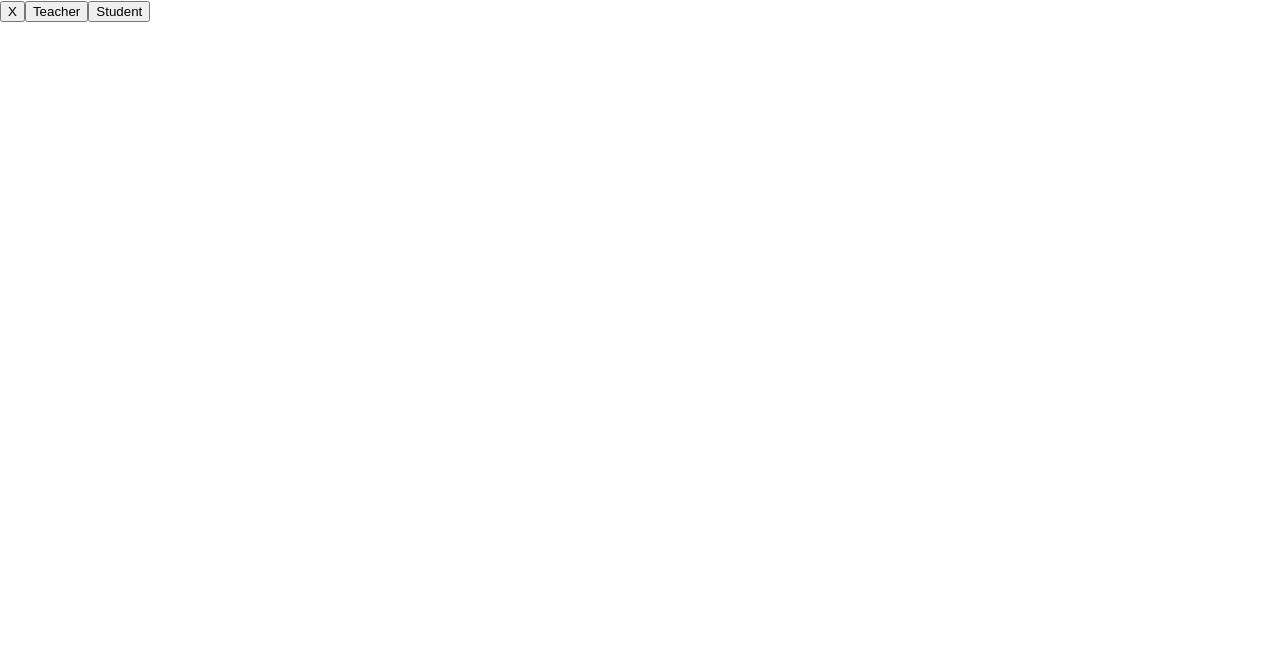
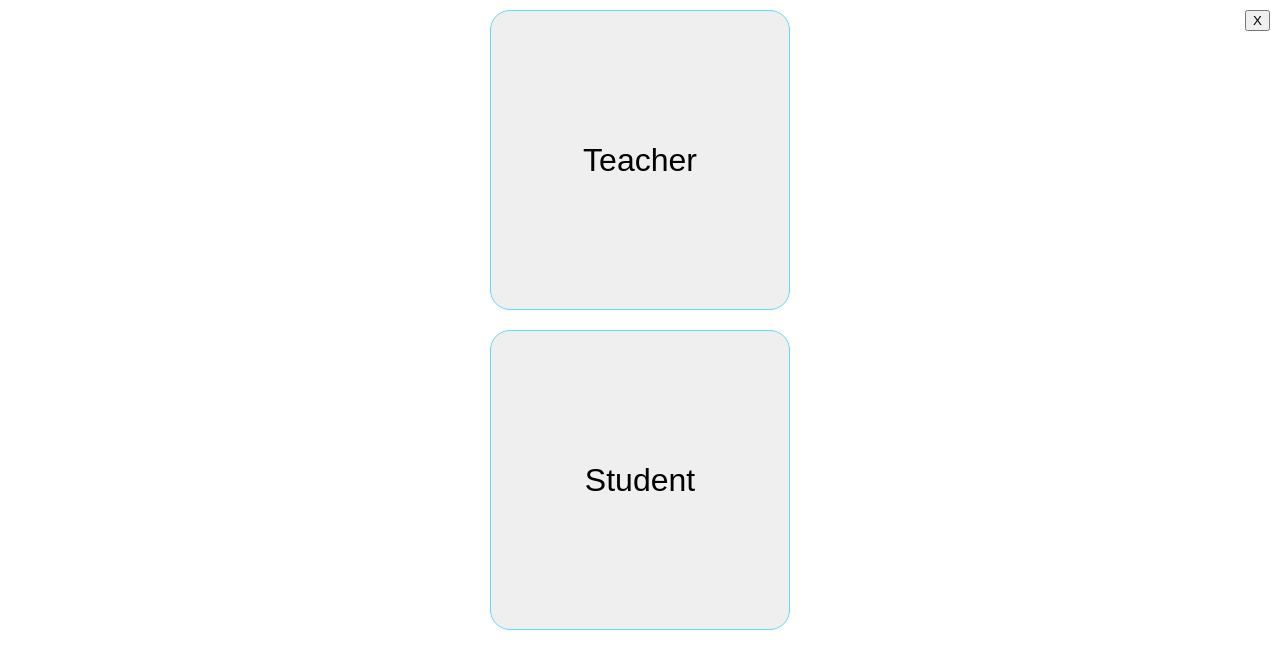
Before and after one commit to HuberAdrian/learning-platform, a React (Create React App) app: page /person in a window 1280 px wide. Shown: the top 668 px of the page. Built offline with nearby package versions, Linux system fonts and the light colour scheme.

Commit message:
added css to test

```diff
--- a/src/App.css
+++ b/src/App.css
@@ -427,3 +427,45 @@ tr:nth-child(even) {
   color: red;
   font-size: 2rem;
 }
+
+
+/* ------------------- CSS for Person ---------------------- */
+
+.test-container {
+  display: flex;
+  flex-direction: column;
+  justify-content: center;
+  align-items: center;
+  margin: 0 10px;
+}
+
+/* the test-close button should be in the top right corner */
+
+.test-close {
+  position: absolute;
+  top: 0;
+  right: 0;
+  margin: 10px;
+}
+
+/* the test-teacher and test-student button should be large and in the mid center the page */
+
+.test-teacher, .test-student {
+  font-size: 2rem;
+  margin: 10px;
+  padding: 10px;
+  border: 1px solid #61dafb;
+  border-radius: 20px;
+  width: 300px;
+  height: 300px;
+  background-color: ;
+
+}
+
+/* hover effect for the test-teacher and test-student button */
+
+.test-teacher:hover, .test-student:hover {
+  color: #61dafb;
+  background-color: white;
+
+}
--- a/src/components/Person.js
+++ b/src/components/Person.js
@@ -1,5 +1,6 @@
 import React from 'react'
 import { useNavigate } from 'react-router-dom'
+import './../App.css'
 
 function Person() {
 
@@ -12,9 +13,11 @@ function Person() {
 
     return (
         <>
+        <div className='test-container'>
             <button onClick={onClickClose} className='test-close' >X</button>
             <button className='test-teacher' >Teacher</button>
             <button className='test-student' >Student</button>
+        </div>
         </>
     )
 }
```
